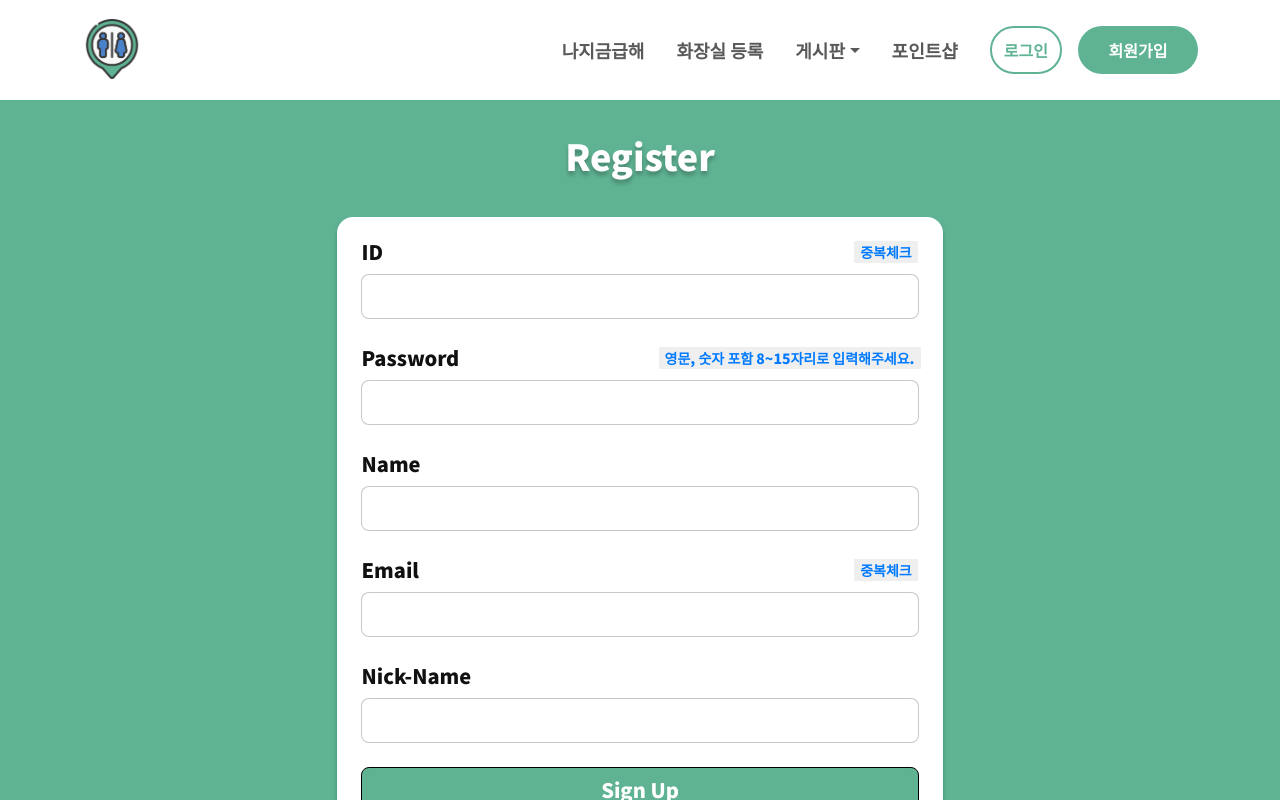
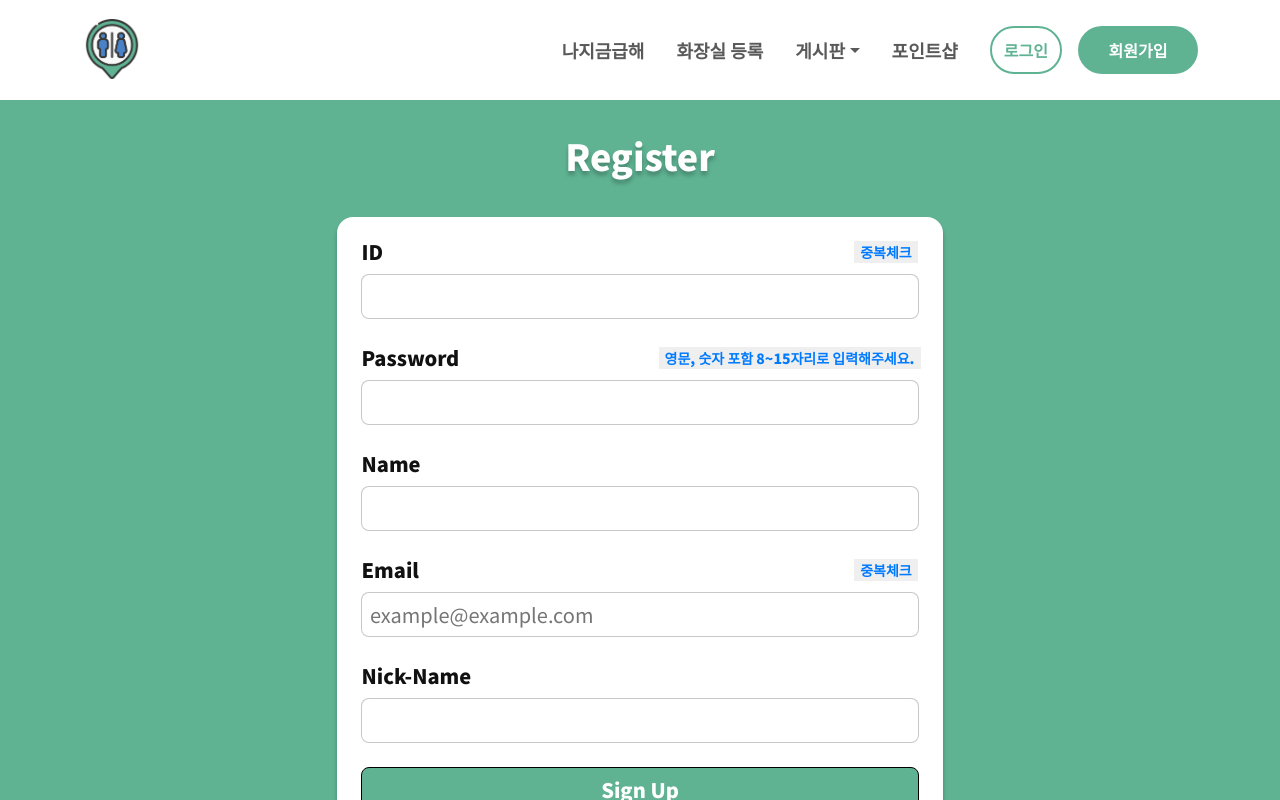
Before and after one commit to lis2s2/emergency-frontend.project, a React (Create React App) app: page /register in a window 1280 px wide. Shown: the top 800 px of the page. Built offline with nearby package versions, Linux system fonts and the light colour scheme; no server answers.

Commit message:
6/27 왜 401에러가 뜰까

```diff
--- a/src/App.js
+++ b/src/App.js
@@ -7,6 +7,8 @@ import Login from "./component/Login";
 import Register from "./component/Register";
 import Search from "./component/Search";
 import MyPage from "./component/MyPage";
+import { useEffect, useState } from "react";
+import axios from "axios";
 
 const GlobalStyle = createGlobalStyle`
   body {
@@ -39,6 +41,19 @@ const GlobalStyle = createGlobalStyle`
 
 
 function App() {
+
+  const [greeting, setGreeting] = useState('');
+
+  useEffect(() => {
+    axios.get('http://localhost:8080/register')
+      .then(response => {
+        setGreeting(response.data);
+      })
+      .catch(error => {
+        console.error('There was an error fetching the greeting!', error);
+      });
+  }, []);
+
   return (
     <>
       <Reset />
@@ -53,6 +68,7 @@ function App() {
 
         </Route>
       </Routes>
+      <p>{greeting}</p>
     </>
   );
 }
--- a/src/component/Register.jsx
+++ b/src/component/Register.jsx
@@ -1,3 +1,6 @@
+import axios from "axios";
+import { useEffect, useState } from "react";
+import { useNavigate } from "react-router-dom";
 import styled from "styled-components";
 
 const RegisterContainer = styled.div`
@@ -29,7 +32,7 @@ const Autolayout = styled.div`
   z-index: 0;
 `;
 
-const Sublayout = styled.div`
+const Sublayout = styled.form`
   display: flex;
   flex-direction: column;
   justify-content: center;
@@ -221,18 +224,68 @@ const CommonBtn = styled.button`
 `;
 
 function Register() {
+
+  const [formData, setFormData] = useState({
+    memId: "",
+    memPwd: "",
+    memName: "",
+    memEmail: "",
+    memNick: "",
+  });
+  const { memId, memPwd, memName, memEmail, memNick } = formData;
+
+  const navigate = useNavigate();
+
+  const handleChange = (e) => {
+    console.log(e.target);
+
+    const { name, value } = e.target;
+    setFormData({
+      ...formData,
+      [name]: value,
+    });
+
+    console.log(formData);
+  };
+
+  const handleSubmit = (e) => {
+    e.preventDefault();
+    axios.post('http://localhost:8080/register', formData)
+      .then(response => {
+        alert(response.data);
+      })
+      .catch(error => {
+        console.error('회원가입 실패!', error);
+        alert('회원가입 실패');
+      });
+  };
+
+  // useEffect(() => {
+  //   axios.get('http://localhost:8080/register', {
+  //     headers: {
+  //       Authorization: `Bearer ${yourAuthToken}` // yourAuthToken은 실제 사용할 토큰입니다
+  //     }
+  //   })
+  //     .then(response => {
+  //       setGreeting(response.data);
+  //     })
+  //     .catch(error => {
+  //       console.error('There was an error fetching the greeting!', error);
+  //     });
+  // }, []);
+
   return (
     <RegisterContainer>
       <Autolayout>
         <RegisterGround>Register</RegisterGround>
           <RegisterWhite>
-            <Sublayout>
+            <Sublayout onSubmit={handleSubmit}>
               <Autobox>
                 <CommonInfo>
                   <InfoStyle>ID</InfoStyle>
                   <CheckStyle>중복체크</CheckStyle>
                 </CommonInfo>
-                <CommonInput />
+                <CommonInput type="text" name="memId" value={formData.memId} onChange={handleChange} />
               </Autobox>
 
               <Autobox>
@@ -240,14 +293,14 @@ function Register() {
                   <InfoStyle>Password</InfoStyle>
                   <CheckStyle>영문, 숫자 포함 8~15자리로 입력해주세요.</CheckStyle>
                 </CommonInfo>
-                <CommonInput />
+                <CommonInput type="password" name="memPwd" value={formData.memPwd} onChange={handleChange} />
               </Autobox>
 
               <Autobox>
                 <CommonInfo>
                   <>Name</>
                 </CommonInfo>
-                <CommonInput />
+                <CommonInput type="text" name="memName" value={formData.memName} onChange={handleChange} />
               </Autobox>
 
               <Autobox>
@@ -255,19 +308,19 @@ function Register() {
                   <InfoStyle>Email</InfoStyle>
                   <CheckStyle>중복체크</CheckStyle>
                 </CommonInfo>
-                <CommonInput />
+                <CommonInput type="text" placeholder='example@example.com' name="memEmail" value={formData.memEmail} onChange={handleChange} />
               </Autobox>
 
               <Autobox>
                 <CommonInfo>
                   <>Nick-Name</>
                 </CommonInfo>
-                <CommonInput />
+                <CommonInput type="text" name="memNick" value={formData.memNick} onChange={handleChange} />
               </Autobox>
 
               <>
-                <CommonBtn>Sign Up</CommonBtn>
-                <CommonBtn>Login Page</CommonBtn>
+                <CommonBtn type="submit">Sign Up</CommonBtn>
+                <CommonBtn type="button" onClick={() => navigate('/login')}>Login Page</CommonBtn>
               </>
             </Sublayout>
           </RegisterWhite>
```
